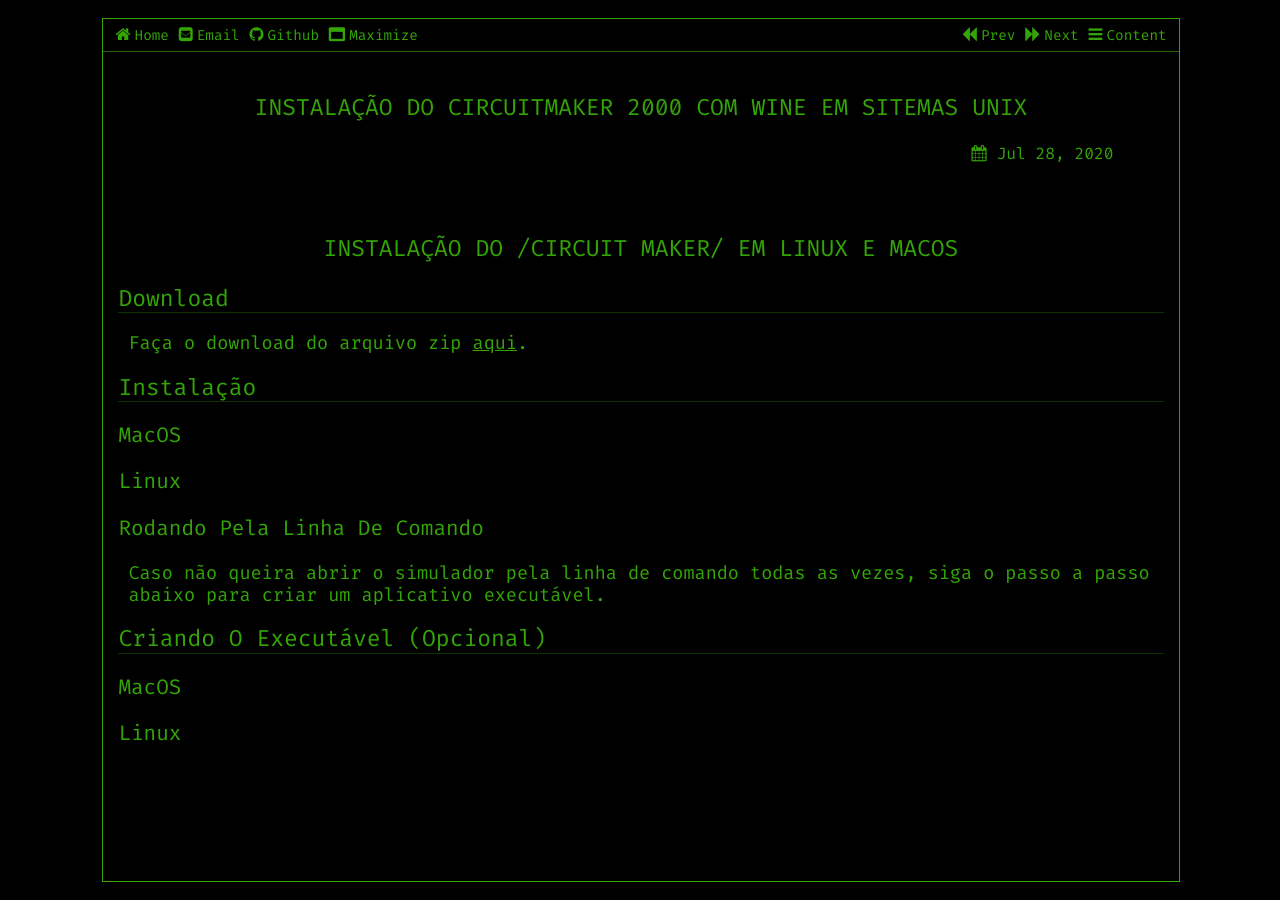
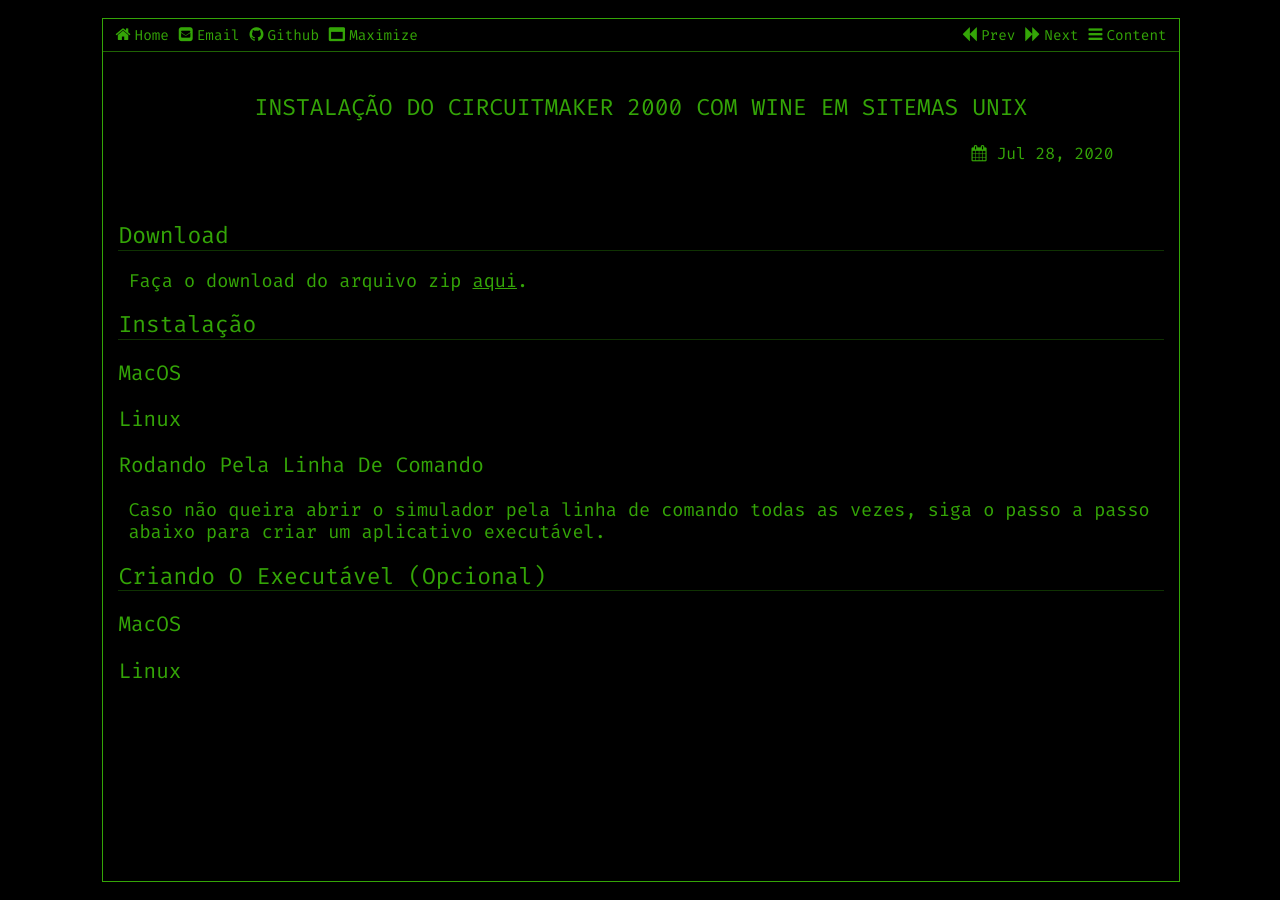
Before and after one commit to vnakayama/vnakayama.github.io, a Jekyll site: the page built from _posts/2020-07-28-circuitmaker.markdown, in a window 1280 px wide. Built offline with Jekyll 4.4.1, drawn with Linux system fonts in a browser that asks for light colours.

Commit message:
remove title

```diff
--- a/_posts/2020-07-28-circuitmaker.markdown
+++ b/_posts/2020-07-28-circuitmaker.markdown
@@ -5,7 +5,6 @@
 categories: jekyll update
 ---
 
-# Instalação do /Circuit Maker/ em Linux e macOS
 ## Download
 Faça o download do arquivo zip [aqui][download].
 ## Instalação
```
